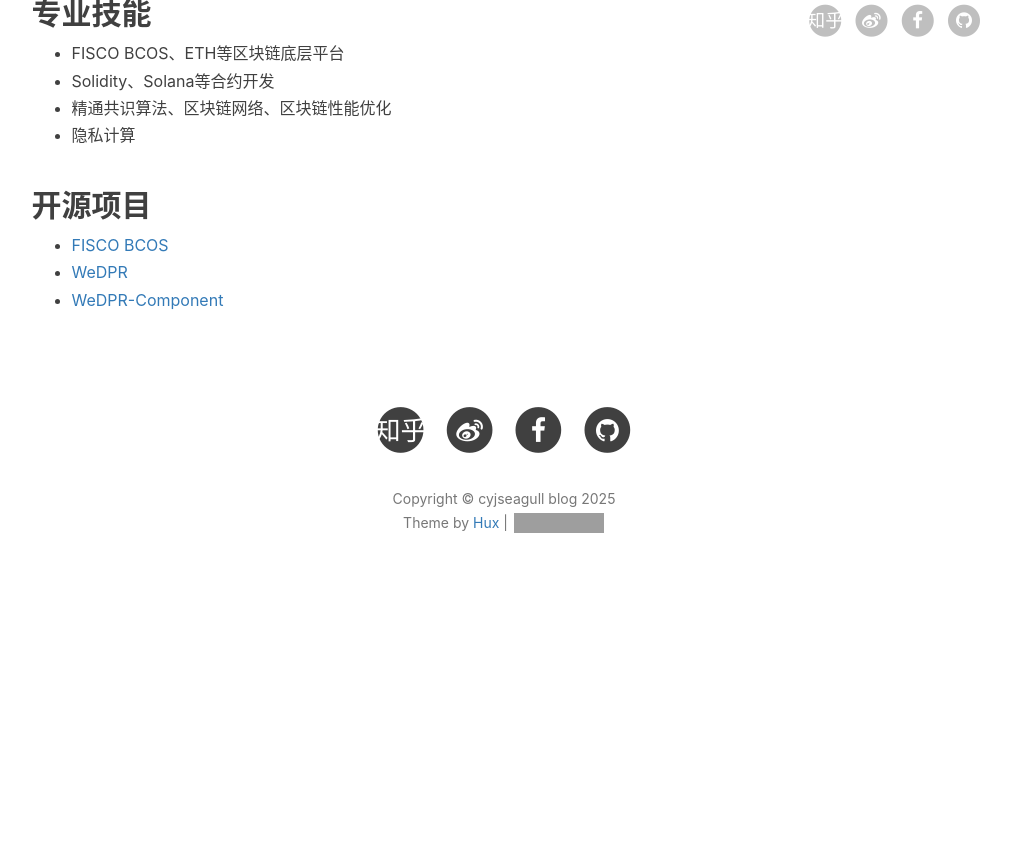
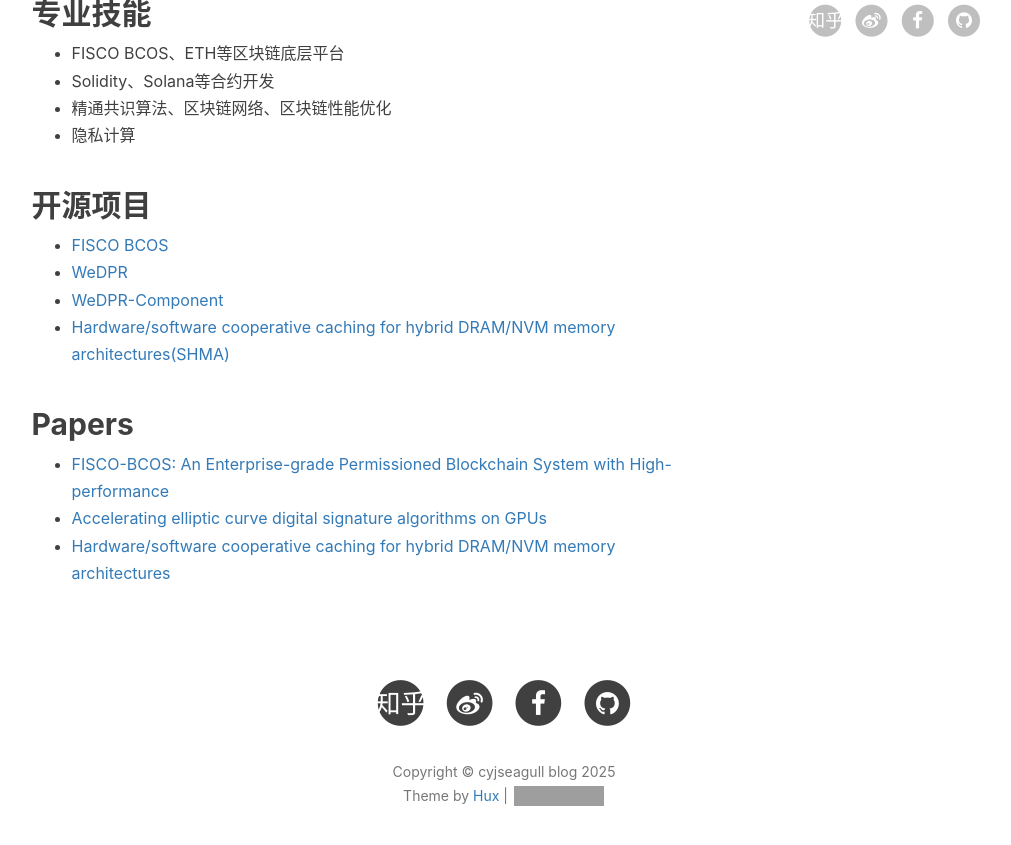
Before and after one commit to cyjseagull/cyjseagull.github.io, a Jekyll site: the page built from about.html, in a window 1280 px wide and 900 px high, scrolled down 821 px. Shown: the top 845 px of the window, without its empty margins (136-1147 px from the left). Built offline with Jekyll 4.4.1, drawn with Linux system fonts in a browser that asks for light colours; nearby versions of some CDN libraries; comment, search, counter and statistics services are not loaded; before the commit the page ends 1448 px from its top, so only the background shows below that; grey boxes are pictures that could not be loaded.

Commit message:
update about.html

```diff
--- a/about.html
+++ b/about.html
@@ -56,6 +56,31 @@
           <li>
             <a href="https://github.com/WeBankBlockchain/WeDPR-Component" target="_blank" class="text-blue-600 hover:underline font-medium">
                 WeDPR-Component
+            </a>
+          </li>
+          <li>
+            <a href="https://github.com/cyjseagull/SHMA" target="_blank" class="text-blue-600 hover:underline font-medium">
+                Hardware/software cooperative caching for hybrid DRAM/NVM memory architectures(SHMA)
+            </a>
+          </li>
+        </ul>
+      </section>
+      <section class="mb-6">
+        <h2 class="text-xl font-semibold text-blue-700 mb-2">Papers</h2>
+        <ul class="list-disc ml-5 text-gray-700 space-y-2">
+          <li>
+            <a href="https://dl.acm.org/doi/10.1145/3581784.3607053" target="_blank" class="text-blue-600 hover:underline font-medium">
+                FISCO-BCOS: An Enterprise-grade Permissioned Blockchain System with High-performance
+            </a>
+          </li>
+          <li>
+            <a href="https://dl.acm.org/doi/10.5555/3571885.3571920" target="_blank" class="text-blue-600 hover:underline font-medium">
+                Accelerating elliptic curve digital signature algorithms on GPUs
+            </a>
+          </li>
+          <li>
+            <a href="https://dl.acm.org/doi/10.1145/3079079.3079089" target="_blank" class="text-blue-600 hover:underline font-medium">
+                Hardware/software cooperative caching for hybrid DRAM/NVM memory architectures
             </a>
           </li>
         </ul>
```
Also changed, not shown: _posts/2025-05-28-resource-list.markdown (+9 -1 lines), README.md.
